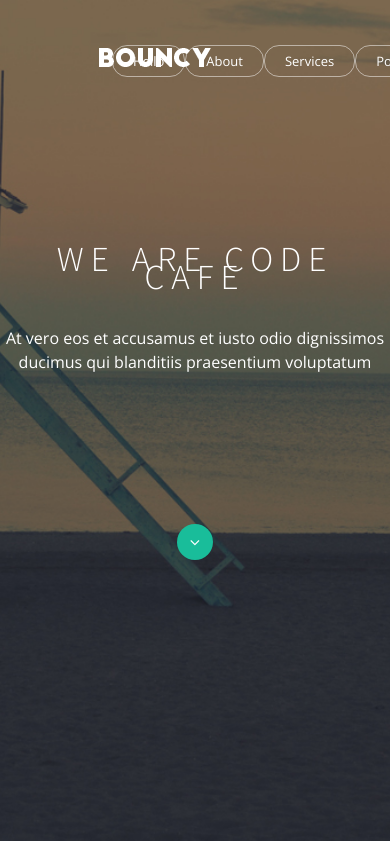
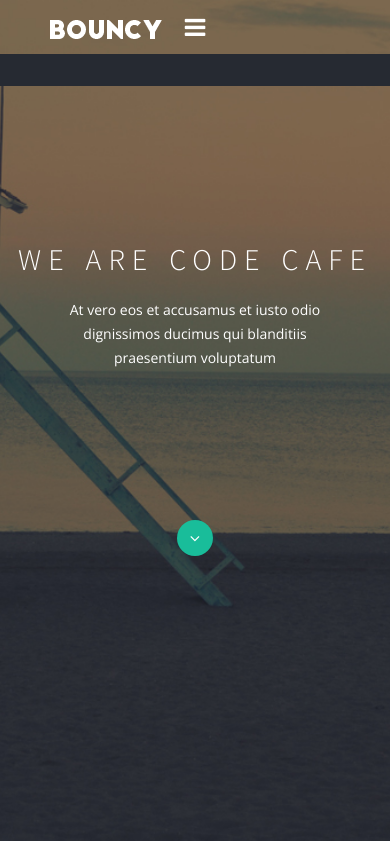
Before and after one commit to andriyzhytlo/BOUNCY, a plain HTML site: page index.html in a window 390 px wide. Shown: the top 841 px of the page. Drawn offline with nearby package versions, Linux system fonts and the light colour scheme.

Commit message:
responsive navigation

```diff
--- a/css/header.less
+++ b/css/header.less
@@ -1,25 +1,3 @@
-
-/* Large Devices, Wide Screens */
-@media only screen and (max-width : 1200px) {
-
-}
-
-/* Medium Devices, Desktops */
-@media only screen and (max-width : 992px) {
-
-}
-
-/* Small Devices, Tablets */
-@media only screen and (max-width : 768px) {
-
-}
-
-/* Extra Small Devices, Phones */
-@media only screen and (max-width : 480px) {
-
-}
-
-
 
 @Color_bg_white: #fff;
 @Color_bg_grey: #f3f3f3;
@@ -31,31 +9,39 @@
 
 // HEADER //
 
-.wrapper {
-	background: url(../img/section_header/bg.jpg) no-repeat center top;
-	background-attachment: relative;
-	min-height: 100vh;
-	max-width: 100%;
+header {
+	background: url(../img/section_header/bg.jpg) no-repeat center;
+	height: 100vh;
+	width: 100%;
 	background-size: cover;
 }
 
-.navbar {
+.logo {
+	position: fixed;
+	float: left;
+	margin-top: 20px;
+	margin-left: 20px;
+	z-index: 9999;
+}
+
+nav {
 	position: fixed;
 	width: 100%;
-	z-index: 9999;
-	display: flex;
+/*	display: flex;
 	list-style: none;
 	color: @Color_text_white;
 	font-weight: 200;
 	font-size: 16px;
 	background: none;
 	border: none;
+*/
 }
 
-
-
 nav {
-	flex-basis: 100%;
+/*
+	display: flex;
+	justify-content: flex-end;
+*/
 	text-align: right;
 	margin-right: 10px;
 	top: 0;
@@ -63,20 +49,25 @@ nav {
 
 
 	ul {
-		display: flex;
-		justify-content: flex-end;
-		margin-top: 45px;
-		margin-right: 50px;
+		list-style: none;
+		background: rgba(0, 0, 0, 0);
+		overflow: hidden;
+		color: @Color_text_white;
+		padding: 16px;
+		text-align: center;
+		margin: 0;
+		transition: 0.3s;
 
 
 		li {
+			display: inline-block;
 			font-size: 13px;
-			border: 1px solid rgba(255, 255, 255, 0.5);
+/*			border: 1px solid rgba(255, 255, 255, 0.5);
 			border-radius: 15px;
 			box-sizing: border-box;
-
+*/
 			a {
-				display: inline-block;
+				font-size: 13px;
 				color: @Color_text_white;
 				text-decoration: none;
 				line-height: 30px;
@@ -88,18 +79,33 @@ nav {
 	}
 }
 
-nav a:hover, a:focus {
+nav.black ul {
+	background: #000;
+}
+
+
+.menu a:hover, a:focus {
 	text-decoration: none;
 	outline: 0;
 	border: 1px solid #fff;
 	border-radius: 15px;
+	box-sizing: border-box;
 }
 
-.navbar .logo img {
-	margin-top: 43%;
-	margin-left: 88%;
-	z-index: 9999;
+.menu-icon {
+/*	display: flex;
+	justify-content: flex-end;
+*/
+	width: 100%;
+	text-align: right;
+	padding: 15px 24px;
+	box-sizing: border-box;
+	font-size: 24px;
+	cursor: pointer;
+	color: #fff;
+	display: none;
 }
+
 
 .header_title {
 	padding-top: 250px;
@@ -141,7 +147,6 @@ nav a:hover, a:focus {
 	margin-top: 150px;
 	margin-left: auto;
 	margin-right: auto;
-	cursor: pointer;
 }
 
 .wrapper .header_btn .fa-heart-o {
@@ -152,3 +157,76 @@ nav a:hover, a:focus {
 	font-size: 16px;
 	color: #fff;
 }
+
+
+
+
+/* Large Devices, Wide Screens */
+
+@media only screen and (max-width : 1200px) {
+
+	.header_title h1 {
+		font-size: 30px;
+	}
+
+	.header_title p {
+		font-size: 14px;
+	}
+
+}
+
+/* Medium Devices, Desktops */
+@media only screen and (max-width : 992px) {
+
+	.logo img {
+		position: fixed;
+		margin-left: 30px;
+	}
+
+	nav ul {
+		max-height: 0px;
+		background: #262a32;
+	}
+
+	nav.black ul {
+		background: #262a32;
+	}
+
+	.showing {
+		max-height: 20em;
+	}
+
+	nav ul li {
+		box-sizing: border-box;
+		width: 100%;
+		padding: 24px 0;
+		text-align: center;
+	}
+
+	.menu-icon {
+		display: block;
+	}
+}
+
+/* Small Devices, Tablets */
+@media only screen and (max-width : 768px) {
+
+	.navbar .logo img {
+		margin-left: 30%;
+	}
+}
+
+/* Extra Small Devices, Phones */
+@media only screen and (max-width : 480px) {
+
+	.navbar .logo img {
+		margin-left: 15%;
+	}
+
+
+	.header_title p {
+		margin-left: 16%;
+		margin-right: 16%;
+		margin-top: 30px;
+	}
+}
--- a/index.html
+++ b/index.html
@@ -22,12 +22,15 @@
 	<link rel="apple-touch-icon" sizes="180x180" href="./img/iconified/apple-touch-icon-180x180.png" />
 </head>
 <body>
-	<header class="wrapper">
-			<div class="navbar">
-				<a class="logo" href="#">
-					<img src="img/section_header/logo.png" alt="Bouncy" >
-				</a>
+	<header>
 		<nav>
+			<div class="logo">
+				<a href="#"><img src="img/section_header/logo.png" alt="Bouncy" ></a>
+			</div>
+			<div class="menu-icon">
+				<i class="fa fa-bars" aria-hidden="true"></i>
+			</div>
+			<div class="menu">
 				<ul>
 					<li><a href="#">Hello</a></li>
 					<li><a href="#">About</a></li>
@@ -37,11 +40,8 @@
 					<li><a href="#">Blog</a></li>
 					<li><a href="#">Contact</a></li>
 				</ul>
+			</div>
 		</nav>
-				<div class="icon">
-					<i class="fa fa-bars" aria-hidden="true"></i>
-				</div>
-			</div>
 		<div class="header_title">
 			<h1>We Are Code Cafe</h1>
 			<p>At vero eos et accusamus et iusto odio dignissimos ducimus qui blanditiis praesentium voluptatum</p>
@@ -235,5 +235,27 @@
 	</footer>
 	<script src="http://ajax.googleapis.com/ajax/libs/jquery/1.9.1/jquery.min.js"></script>
 	<script src="js/bootstrap.min.js"></script>
+	<script type="text/javascript">
+
+		//Menu toggle-button
+
+		$(document).ready(function(){
+			$(".menu-icon").on("click", function() {
+				$("nav ul").toggleClass("showing");
+			});
+		});
+
+		//Scrolling Effect
+
+		$(window).on("scroll", function() {
+			if($(window).scrollTop()) {
+				$('nav').addClass('black');
+			}
+			else {
+				$('nav').removeClass('black');
+			}
+		});
+
+	</script>
 </body>
 </html>
```
Lines whose indentation alone changed are shown as unchanged.
